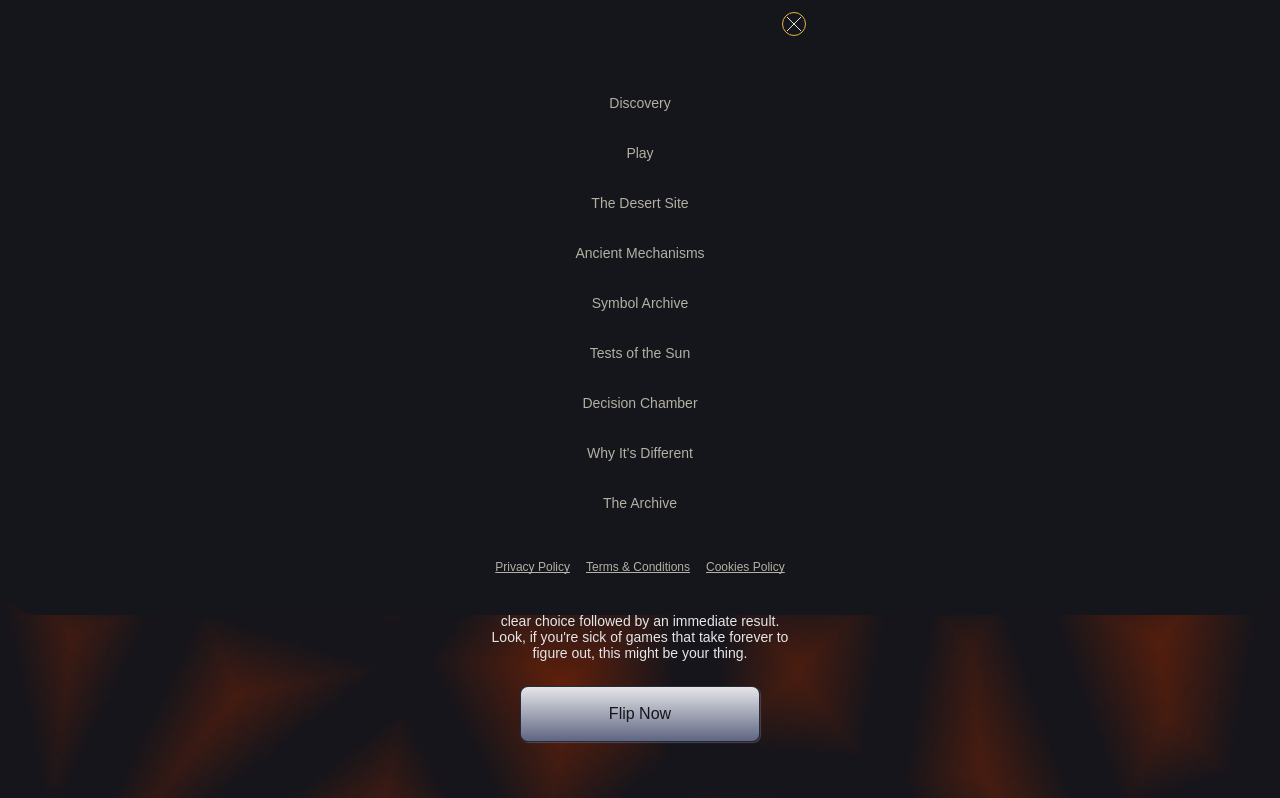
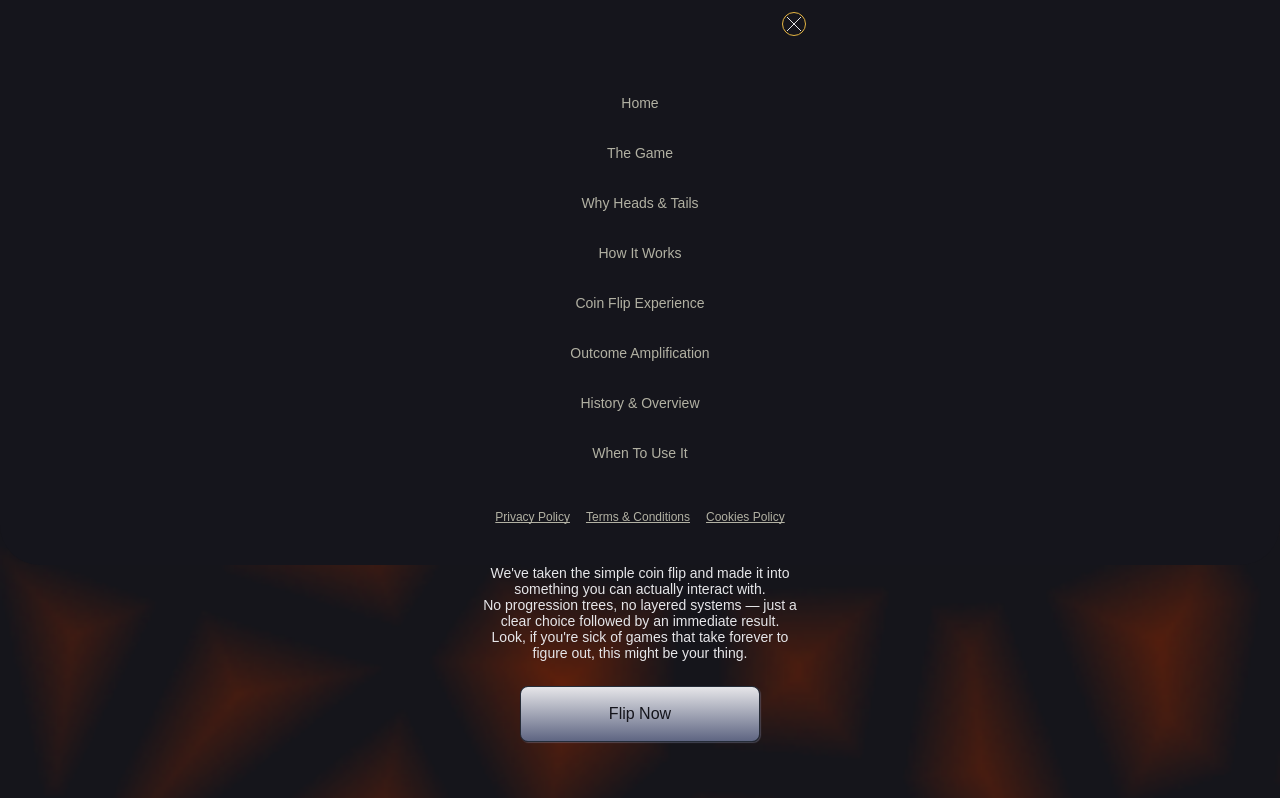
Before and after one commit to Kateryna-Katya/diglino, a plain HTML site: page index.html in a window 1280 px wide. Both pictures are taken after a click on the button "menu toggle". Shown: the top 798 px of the page. Drawn offline with nearby package versions, Linux system fonts and the light colour scheme; a web font is replaced by a local one.

Commit message:
Deploying to gh-pages from @ Kateryna-Katya/diglino@4d305fc233f9ecc59c6dda10b9998149748907a0 🚀

```diff
--- a/index.html
+++ b/index.html
@@ -31,31 +31,28 @@
         <nav class="nav ">
             <ul class="navigation-list">
                 <li class="navigation-item">
-                    <a class="links" href="./#home">Discovery</a>
+                    <a class="links" href="./#home">Home</a>
                 </li>
                 <li class="navigation-item">
-                    <a class="links" href="./#demo">Play</a>
+                    <a class="links" href="./#demo">The Game</a>
                 </li>
                 <li class="navigation-item">
-                    <a class="links" href="./#desert">The Desert Site</a>
+                    <a class="links" href="./#why">Why Heads & Tails</a>
                 </li>
                 <li class="navigation-item">
-                    <a class="links" href="./#ancient">Ancient Mechanisms</a>
+                    <a class="links" href="./#how">How It Works</a>
                 </li>
                 <li class="navigation-item">
-                    <a class="links" href="./#symbol">Symbol Archive</a>
+                    <a class="links" href="./#coin">Coin Flip Experience</a>
                 </li>
                 <li class="navigation-item">
-                    <a class="links" href="./#test">Tests of the Sun</a>
+                    <a class="links" href="./#outcome">Outcome Amplification</a>
                 </li>
                 <li class="navigation-item">
-                    <a class="links" href="./#decision">Decision Chamber</a>
+                    <a class="links" href="./#history">History & Overview</a>
                 </li>
                 <li class="navigation-item">
-                    <a class="links" href="./#why">Why It's Different</a>
-                </li>
-                <li class="navigation-item">
-                    <a class="links" href="./#archive">The Archive</a>
+                    <a class="links" href="./#when">When To Use It</a>
                 </li>
             </ul>
         </nav>
@@ -64,26 +61,23 @@
 <!-- Mobile menu -->
 <div id="modalWindow" class="modal">
     <ul class="menu-list">
-        <li class="menu-item"><a class="menu-list-item" href="./#home">Discovery</a></li>
-        <li class="menu-item"><a class="menu-list-item" href="./#demo">Play</a></li>
-        <li class="menu-item"><a class="menu-list-item" href="./#desert">The Desert Site</a></li>
+        <li class="menu-item"><a class="menu-list-item" href="./#home">Home</a></li>
+        <li class="menu-item"><a class="menu-list-item" href="./#demo">The Game</a></li>
+        <li class="menu-item"><a class="menu-list-item" href="./#why">Why Heads & Tails</a></li>
         <li class="menu-item">
-            <a class="menu-list-item" href="./#ancient">Ancient Mechanisms</a>
+            <a class="menu-list-item" href="./#how">How It Works</a>
         </li>
         <li class="menu-item">
-            <a class="menu-list-item" href="./#symbol">Symbol Archive</a>
+            <a class="menu-list-item" href="./#coin">Coin Flip Experience</a>
         </li>
         <li class="menu-item">
-            <a class="menu-list-item" href="./#test">Tests of the Sun</a>
+            <a class="menu-list-item" href="./#outcome">Outcome Amplification</a>
         </li>
         <li class="menu-item">
-            <a class="menu-list-item" href="./#decision">Decision Chamber</a>
+            <a class="menu-list-item" href="./#history">History & Overview</a>
         </li>
         <li class="menu-item">
-            <a class="menu-list-item" href="./#why">Why It's Different</a>
-        </li>
-        <li class="menu-item">
-            <a class="menu-list-item" href="./#archive">The Archive</a>
+            <a class="menu-list-item" href="./#when">When To Use It</a>
         </li>
     </ul>
     <ul class="header-policy-list">
```
Also changed, not shown: page-2.html (+16 -22 lines).
